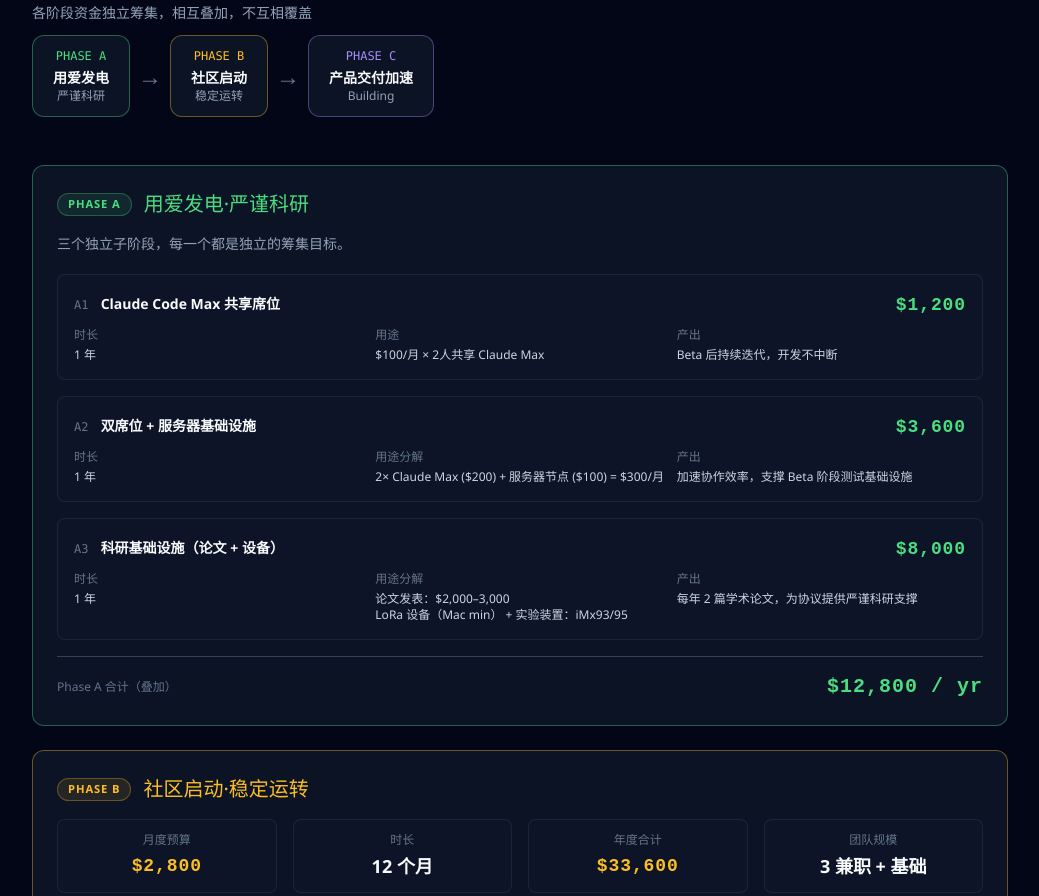
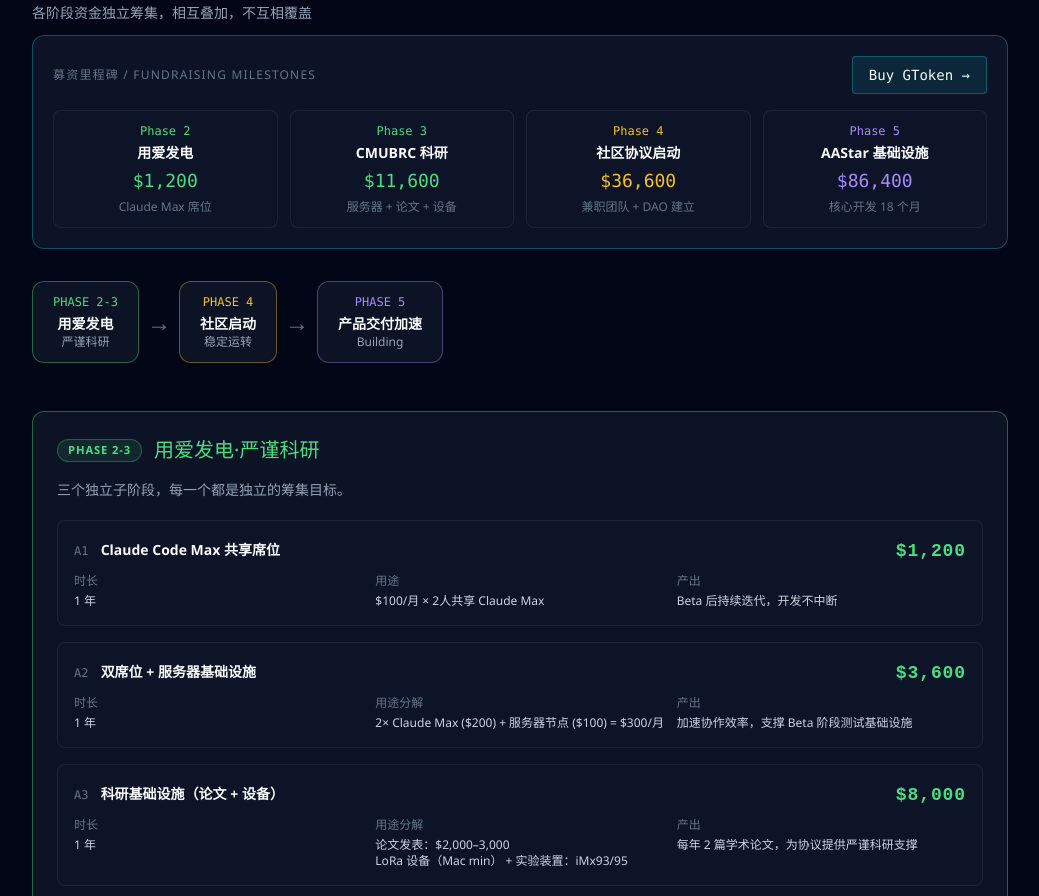
Before and after one commit to MushroomDAO/launch, a plain HTML site: page site/cold-launch.html in a window 1280 px wide. Shown: the part 2730-3626 px from the top of the page, without its empty margins (120-1159 px from the left). Drawn offline with nearby package versions, Linux system fonts and the light colour scheme.

Commit message:
feat(site): update cold-launch.html — phase naming, budget fix, fundraising milestones
- Add Phase 2-5 fundraising milestones bar with "Buy GToken →" link to sale.html
- Rename Phase A → Phase 2-3, Phase B → Phase 4, Phase C → Phase 5 throughout
- Fix Phase B annual total: $33,600 → $36,600 ($2,800×12 + $3,000 DAO one-time)

```diff
--- a/site/cold-launch.html
+++ b/site/cold-launch.html
@@ -813,13 +813,58 @@
                     各阶段资金独立筹集，相互叠加，不互相覆盖
                 </p>
 
+                <!-- Fundraising Milestones Bar -->
+                <div class="glass-card p-5 mb-8">
+                    <div class="flex items-center justify-between mb-4">
+                        <div class="text-xs text-slate-500 uppercase tracking-widest">
+                            募资里程碑 / Fundraising Milestones
+                        </div>
+                        <a href="sale.html"
+                            class="font-mono text-sm px-4 py-2 rounded"
+                            style="
+                                background: rgba(34, 211, 238, 0.1);
+                                color: var(--accent-cyan);
+                                border: 1px solid rgba(34, 211, 238, 0.3);
+                                text-decoration: none;
+                            "
+                            >Buy GToken →</a
+                        >
+                    </div>
+                    <div class="grid grid-cols-2 md:grid-cols-4 gap-3 text-center">
+                        <div class="sub-card p-3">
+                            <div class="green-text font-mono text-xs mb-1">Phase 2</div>
+                            <div class="font-bold text-sm mb-1">用爱发电</div>
+                            <div class="green-text font-mono text-lg">$1,200</div>
+                            <div class="text-xs text-slate-500 mt-1">Claude Max 席位</div>
+                        </div>
+                        <div class="sub-card p-3">
+                            <div class="green-text font-mono text-xs mb-1">Phase 3</div>
+                            <div class="font-bold text-sm mb-1">CMUBRC 科研</div>
+                            <div class="green-text font-mono text-lg">$11,600</div>
+                            <div class="text-xs text-slate-500 mt-1">服务器 + 论文 + 设备</div>
+                        </div>
+                        <div class="sub-card p-3">
+                            <div class="yellow-text font-mono text-xs mb-1">Phase 4</div>
+                            <div class="font-bold text-sm mb-1">社区协议启动</div>
+                            <div class="yellow-text font-mono text-lg">$36,600</div>
+                            <div class="text-xs text-slate-500 mt-1">兼职团队 + DAO 建立</div>
+                        </div>
+                        <div class="sub-card p-3">
+                            <div class="purple-text font-mono text-xs mb-1">Phase 5</div>
+                            <div class="font-bold text-sm mb-1">AAStar 基础设施</div>
+                            <div class="purple-text font-mono text-lg">$86,400</div>
+                            <div class="text-xs text-slate-500 mt-1">核心开发 18 个月</div>
+                        </div>
+                    </div>
+                </div>
+
                 <!-- Phase flow diagram -->
                 <div class="flex items-center gap-2 mb-10 overflow-x-auto pb-2">
                     <div
                         class="glass-card phase-a px-5 py-3 text-center flex-shrink-0"
                     >
                         <div class="green-text font-mono text-xs mb-1">
-                            PHASE A
+                            PHASE 2-3
                         </div>
                         <div class="font-bold text-sm">用爱发电</div>
                         <div class="text-xs text-slate-400">严谨科研</div>
@@ -829,7 +874,7 @@
                         class="glass-card phase-b px-5 py-3 text-center flex-shrink-0"
                     >
                         <div class="yellow-text font-mono text-xs mb-1">
-                            PHASE B
+                            PHASE 4
                         </div>
                         <div class="font-bold text-sm">社区启动</div>
                         <div class="text-xs text-slate-400">稳定运转</div>
@@ -839,7 +884,7 @@
                         class="glass-card phase-c px-5 py-3 text-center flex-shrink-0"
                     >
                         <div class="purple-text font-mono text-xs mb-1">
-                            PHASE C
+                            PHASE 5
                         </div>
                         <div class="font-bold text-sm">产品交付加速</div>
                         <div class="text-xs text-slate-400">Building</div>
@@ -856,7 +901,7 @@
                                 color: var(--accent-green);
                                 border: 1px solid rgba(74, 222, 128, 0.3);
                             "
-                            >Phase A</span
+                            >Phase 2-3</span
                         >
                         <h3 class="text-xl green-text">用爱发电·严谨科研</h3>
                     </div>
@@ -1004,7 +1049,7 @@
                                 color: var(--accent-yellow);
                                 border: 1px solid rgba(251, 191, 36, 0.3);
                             "
-                            >Phase B</span
+                            >Phase 4</span
                         >
                         <h3 class="text-xl yellow-text">社区启动·稳定运转</h3>
                     </div>
@@ -1027,7 +1072,7 @@
                                 年度合计
                             </div>
                             <div class="amount-badge yellow-text text-lg">
-                                $33,600
+                                $36,600
                             </div>
                         </div>
                         <div class="sub-card p-3 text-center">
@@ -1126,7 +1171,7 @@
                                 color: var(--accent-purple);
                                 border: 1px solid rgba(167, 139, 250, 0.3);
                             "
-                            >Phase C</span
+                            >Phase 5</span
                         >
                         <h3 class="text-xl purple-text">产品交付加速</h3>
                     </div>
@@ -1284,7 +1329,7 @@
                             <tr>
                                 <td>
                                     <span class="yellow-text font-mono text-xs"
-                                        >B</span
+                                        >Phase 4</span
                                     >
                                 </td>
                                 <td>兼职团队 + 运营</td>
@@ -1294,7 +1339,7 @@
                             <tr>
                                 <td>
                                     <span class="purple-text font-mono text-xs"
-                                        >C</span
+                                        >Phase 5</span
                                     >
                                 </td>
                                 <td>核心开发 part-time</td>
```
